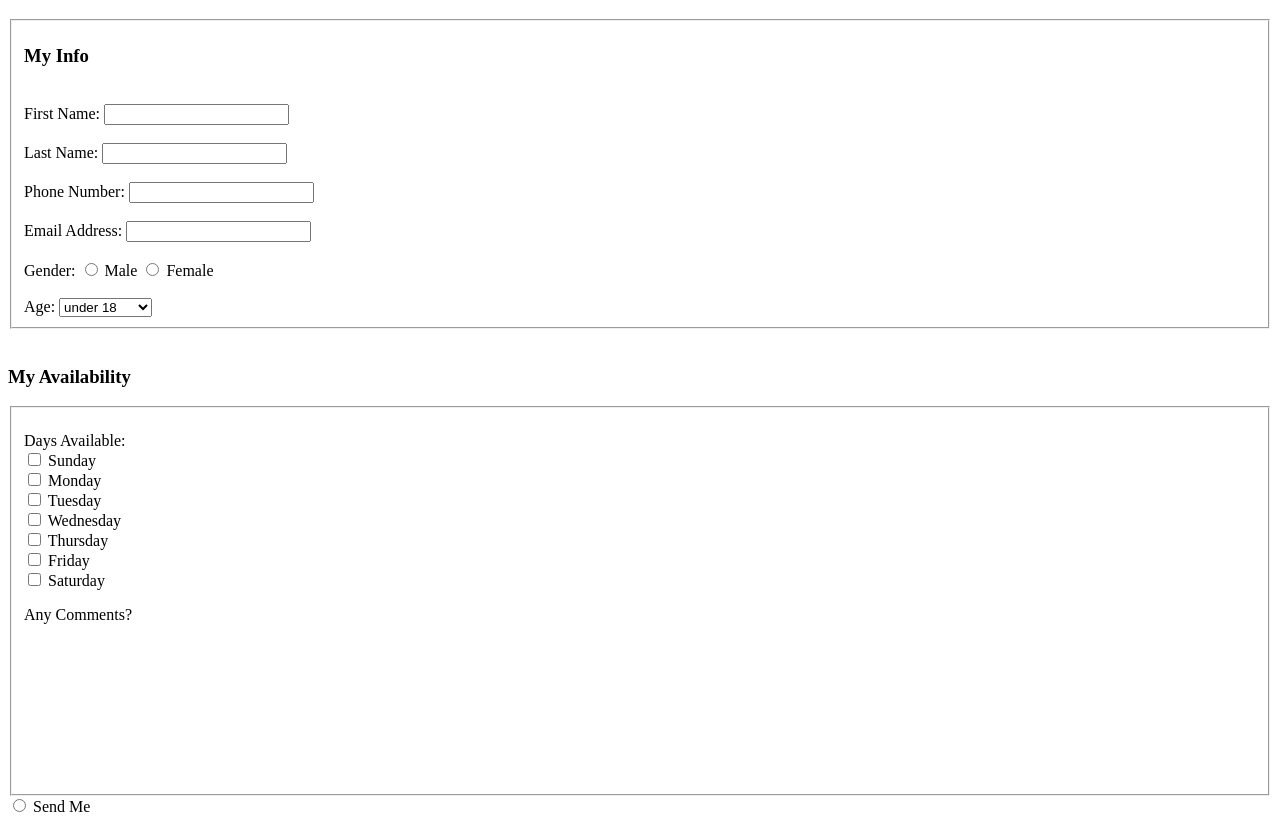
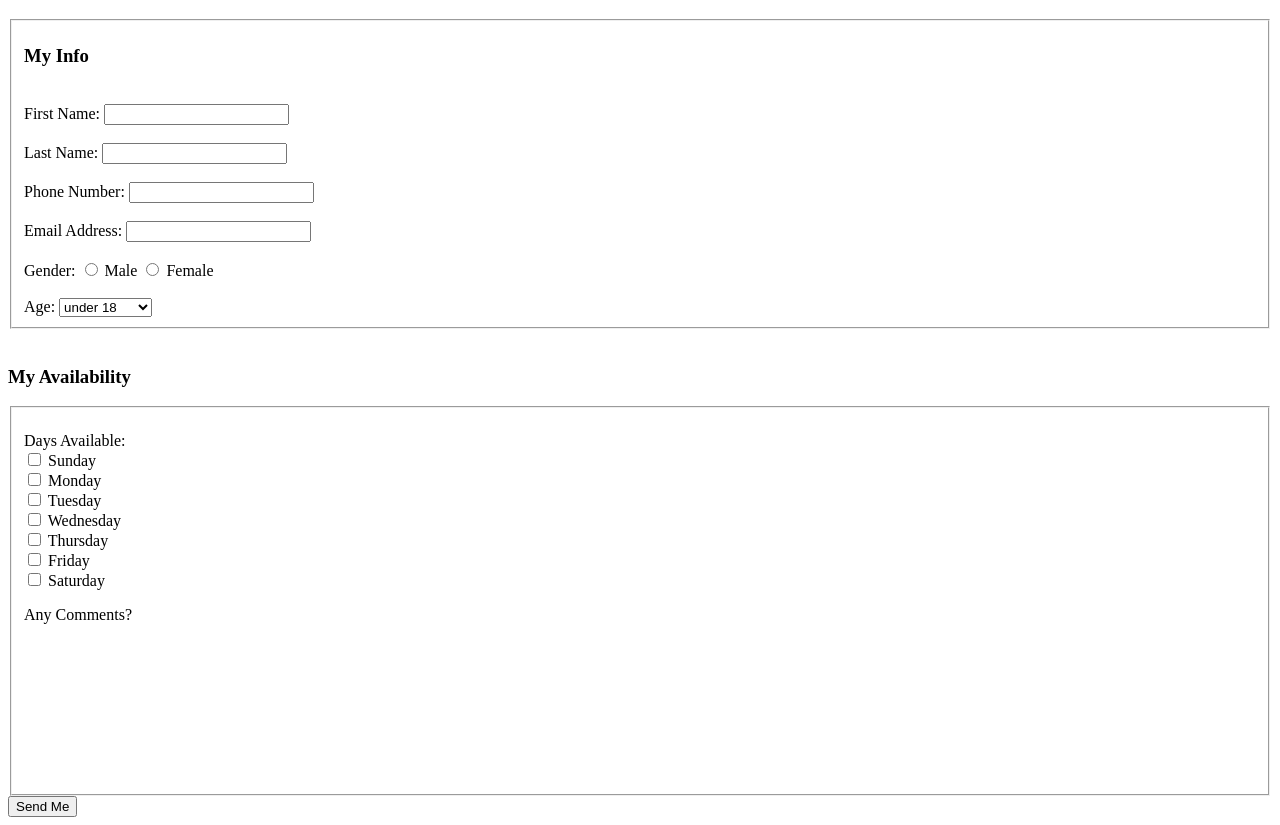
Before and after one commit to jfabrycky/lab04, a plain HTML site: page index.html in a window 1280 px wide. Shown: the part 61-886 px from the top of the page. Drawn offline with Linux system fonts and the light colour scheme.

Commit message:
Update index.html
Add submit button

```diff
--- a/index.html
+++ b/index.html
@@ -62,9 +62,7 @@
     </form>
     <form
       <fieldset>
-      <label for="sendme"></label>
-      <input type="radio" id="sendme" name="sendme" value="Send Me">
-      <label for="Send Me">Send Me</label>
+        <input type="submit" value="Send Me">
       </fieldset>
     </form>
   </body>
```
